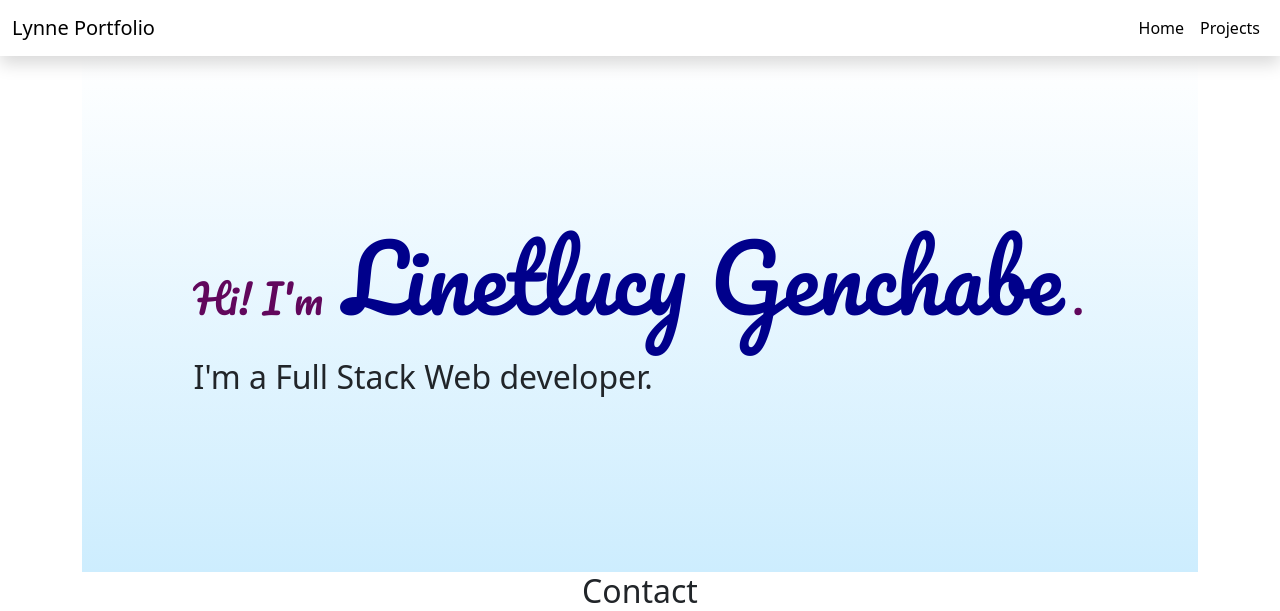
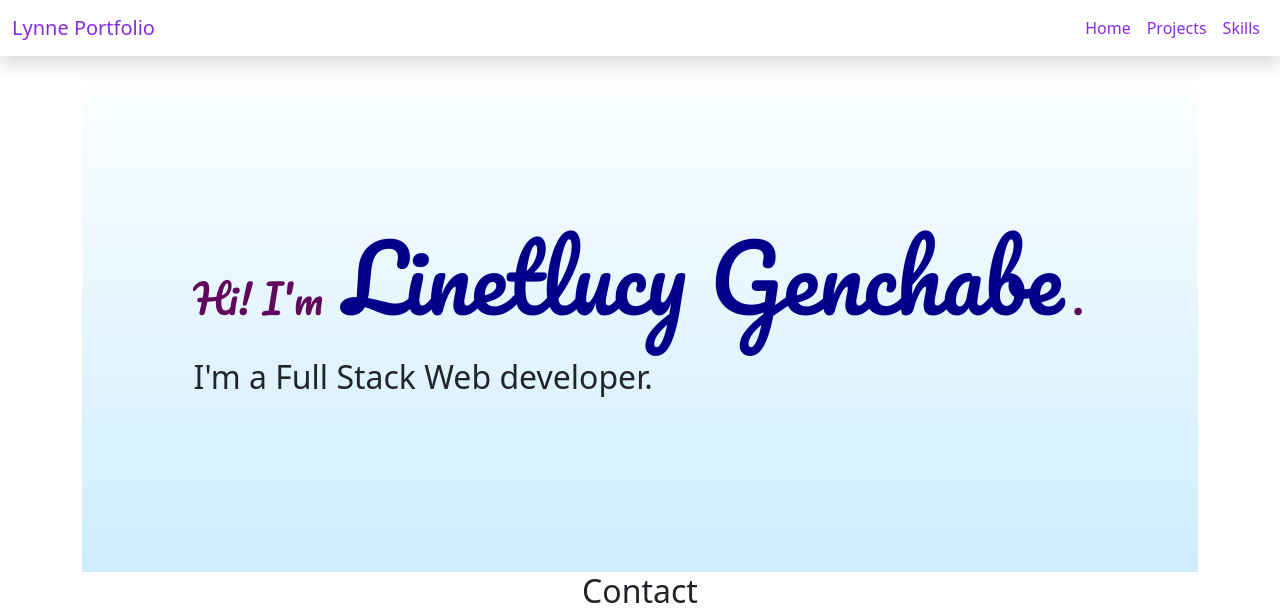
Before and after one commit to linetlucy-genchabe/Portfolio, a Django app: page / in a window 1280 px wide. Shown: the top 611 px of the page. Run offline with Django 3.2, Linux system fonts and the light colour scheme; some libraries are stand-ins or nearby versions.

Commit message:
added skills link

```diff
--- a/lynneportfolio/templates/navbar.html
+++ b/lynneportfolio/templates/navbar.html
@@ -1,16 +1,19 @@
 <nav class="navbar navbar-expand-lg shadow">
     <div class="container-fluid" id="nav">
-        <a class="navbar-brand" id="nav-a">Lynne Portfolio</a>
+        <a class="navbar-brand" id="nav-a" style="color: blueviolet;">Lynne Portfolio</a>
         <button class="navbar-toggler" type="button" data-bs-toggle="collapse" data-bs-target="#navbarNav" aria-controls="navbarNav" aria-expanded="false" aria-label="Toggle navigation">
             <span class="navbar-toggler-icon"></span>
         </button>
         <div class="collapse navbar-collapse d-flex justify-content-end" id="navbarNav">
             <ul class="navbar-nav ">
                 <li class="nav-item">
-                    <a class="nav-link active" aria-current="page" href=" {% url 'index' %} ">Home</a>
+                    <a class="nav-link active" aria-current="page" href=" {% url 'index' %} " style="color: blueviolet;">Home</a>
                 </li>
                 <li class="nav-item ">
-                    <a class="nav-link active " href="/project ">Projects</a>
+                    <a class="nav-link active " href="/project " style="color: blueviolet;">Projects</a>
+                </li>
+                <li class="nav-item ">
+                    <a class="nav-link active " href="/skills" style="color: blueviolet;">Skills</a>
                 </li>
 
             </ul>
```
